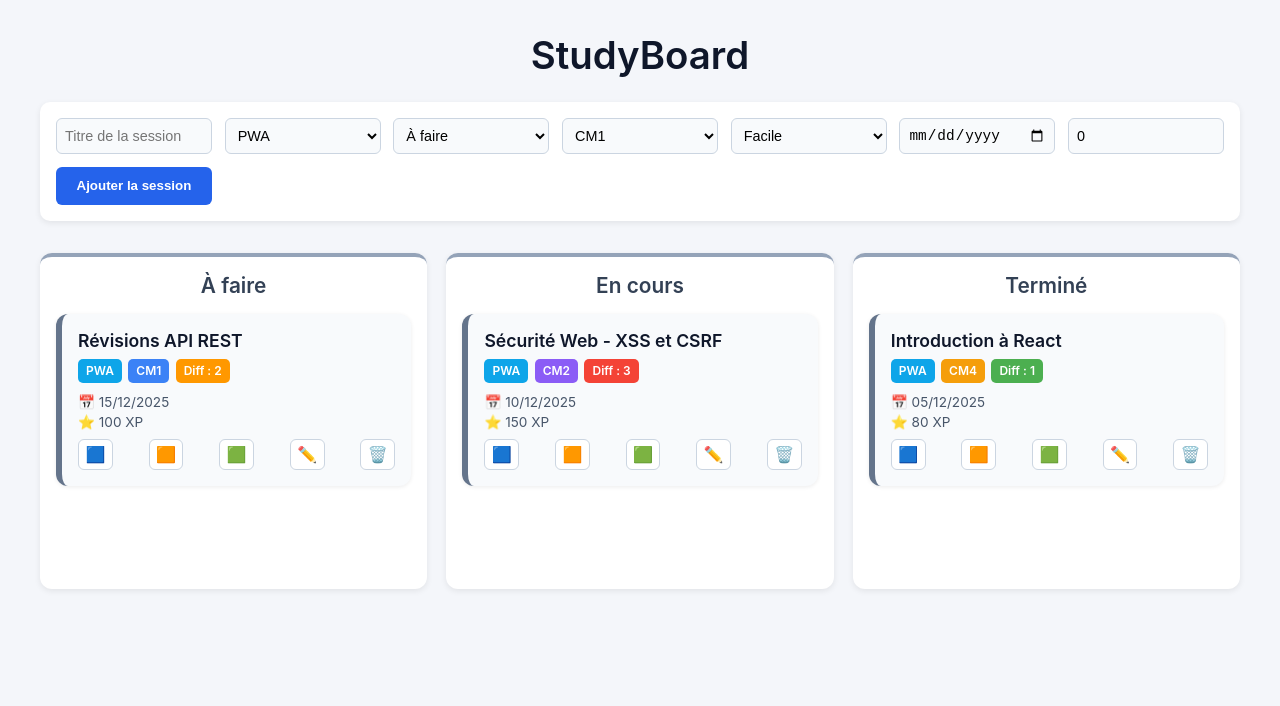
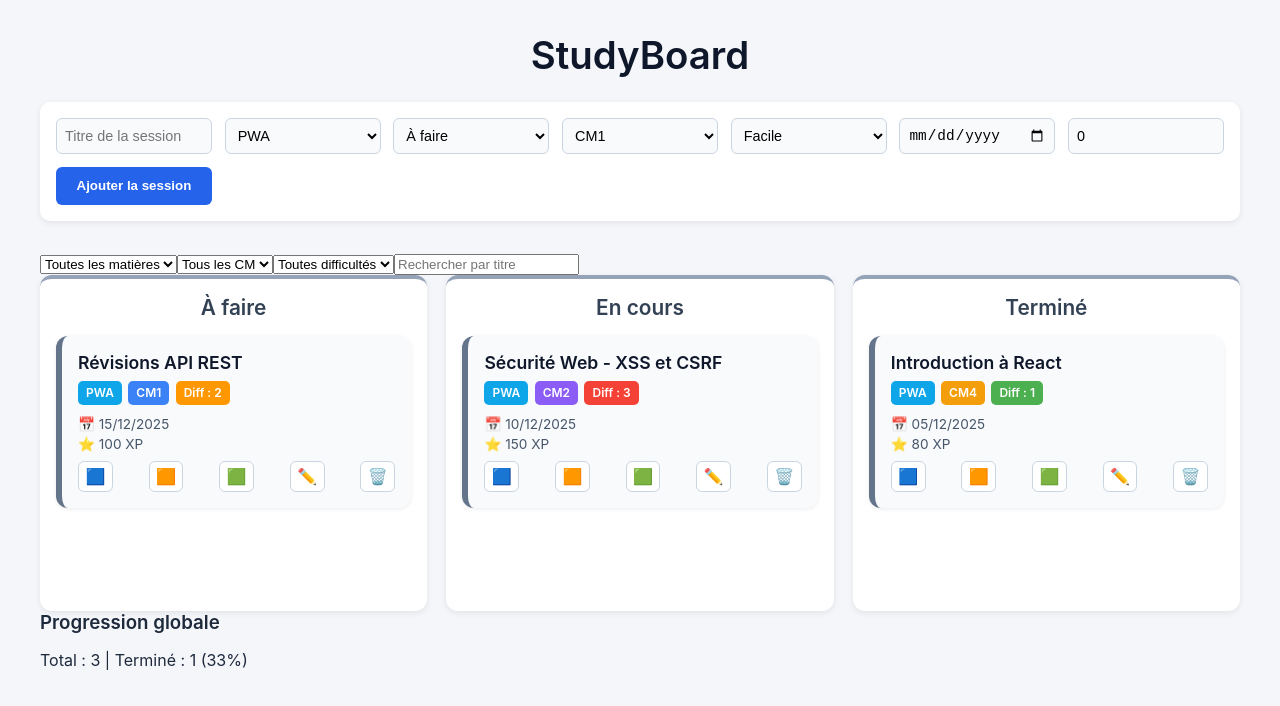
Before and after one commit to samy147/StudyBoard, a React (Vite) app in the folder frontend/: page / in a window 1280 px wide. Shown: the top 706 px of the page. Built offline with nearby package versions, Linux system fonts and the light colour scheme.

Commit message:
ajout du filtre et statistiques

```diff
--- a/frontend/src/components/Board.jsx
+++ b/frontend/src/components/Board.jsx
@@ -1,7 +1,8 @@
 import { useEffect, useState } from "react";
 import Column from "./Column";
 import AddSessionForm from "./AddSessionForm";
-import { mockSessions } from "../mocks/mockSessions";
+import StatsPanel from "./StatsPanel";
+import { mockSessions, SUBJECTS, CMS, DIFFICULTIES } from "../mocks/mockSessions";
 import "../App.css";
 
 const columns = ["todo", "doing", "done"];
@@ -16,6 +17,13 @@ const labels = {
 export default function Board() {
     // on stockes les sessions dans un state pour pouvoir effectuer les differentes operations
     const [sessions, setSessions] = useState(mockSessions);
+
+    //etats pour les filtres
+    const [filterSubject, setFilterSubject] = useState("");
+    const [filterCM, setFilterCM] = useState("");
+    const [filterDifficulty, setFilterDifficulty] = useState("");
+    const [searchText, setSearchText] = useState("");
+
 
     const handleAddSession = (newSession) => {
         setSessions((prev) => [...prev, newSession]);
@@ -44,6 +52,14 @@ export default function Board() {
         );
     };
 
+    //filtrer les sessions
+    const filteredSessions = sessions.filter(s =>
+        (!filterSubject || s.subject === filterSubject) &&
+        (!filterCM || s.cm === filterCM) &&
+        (!filterDifficulty || s.difficulty === Number(filterDifficulty)) &&
+        (!searchText || s.title.toLowerCase().includes(searchText.toLowerCase()))
+    );
+
     return (
         <div className="studyboard">
             {/*titre du board */}
@@ -51,6 +67,31 @@ export default function Board() {
 
             {/*Formulaire d'ajout*/}
             <AddSessionForm onAdd={handleAddSession}/>
+
+            {/* Filtres */}
+            <div>
+                <select value={filterSubject} onChange={e => setFilterSubject(e.target.value)}>
+                    <option value="">Toutes les matières</option>
+                    {SUBJECTS.map(subj => <option key={subj} value={subj}>{subj}</option>)}
+                    </select>
+
+                    <select value={filterCM} onChange={e => setFilterCM(e.target.value)}>
+                    <option value="">Tous les CM</option>
+                    {CMS.map(cm => <option key={cm} value={cm}>{cm}</option>)}
+                </select>
+
+                <select value={filterDifficulty} onChange={e => setFilterDifficulty(e.target.value)}>
+                    <option value="">Toutes difficultés</option>
+                    {DIFFICULTIES.map(d => <option key={d.value} value={d.value}>{d.label}</option>)}
+                </select>
+
+                <input
+                type="text"
+                placeholder="Rechercher par titre"
+                value={searchText}
+                onChange={e => setSearchText(e.target.value)}
+                />
+            </div>
 
             {/* Grille contnant les colonnes */}
             <div className="studyboard-columns">
@@ -67,6 +108,7 @@ export default function Board() {
                     />
                 ))}
             </div>
+            <StatsPanel sessions={filteredSessions} />
         </div>
     );
 }
--- /dev/null
+++ b/frontend/src/components/StatsPanel.jsx
@@ -0,0 +1,11 @@
+export default function StatsPanel({ sessions}){
+    const total = sessions.length;
+    const done = sessions.filter(s => s.status === "done").length;
+
+    return (
+        <div className="stats-panel">
+            <h3>Progression globale</h3>
+            <p>Total : {total} | Terminé : {done} ({total ? Math.round((done / total) * 100) : 0}%)</p>
+        </div>
+    )
+}
```
